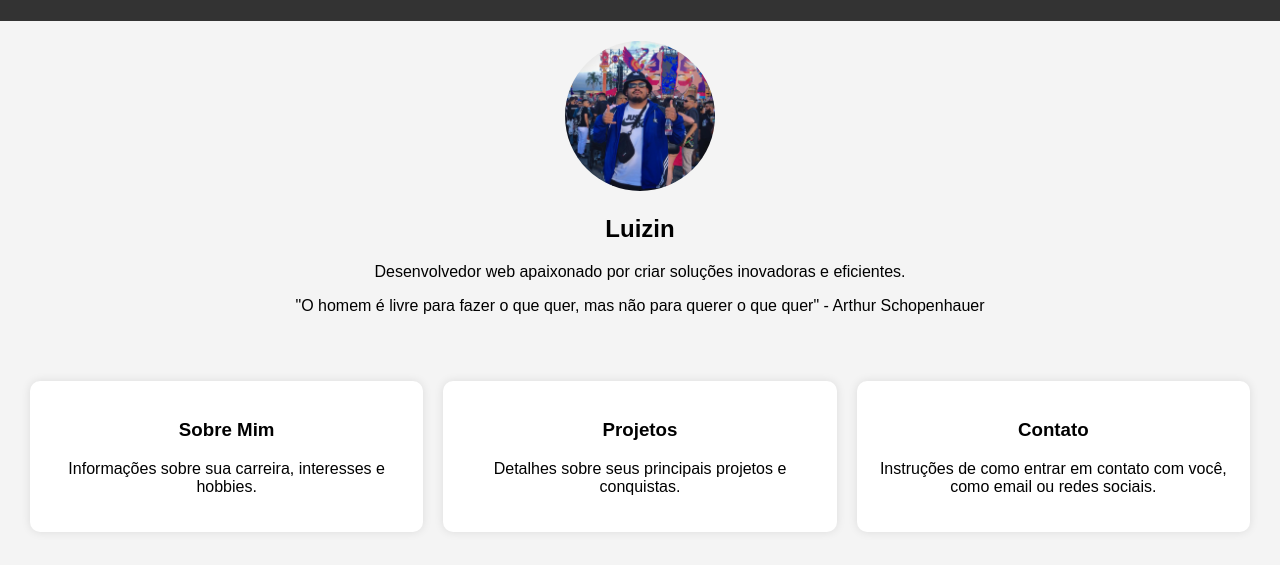
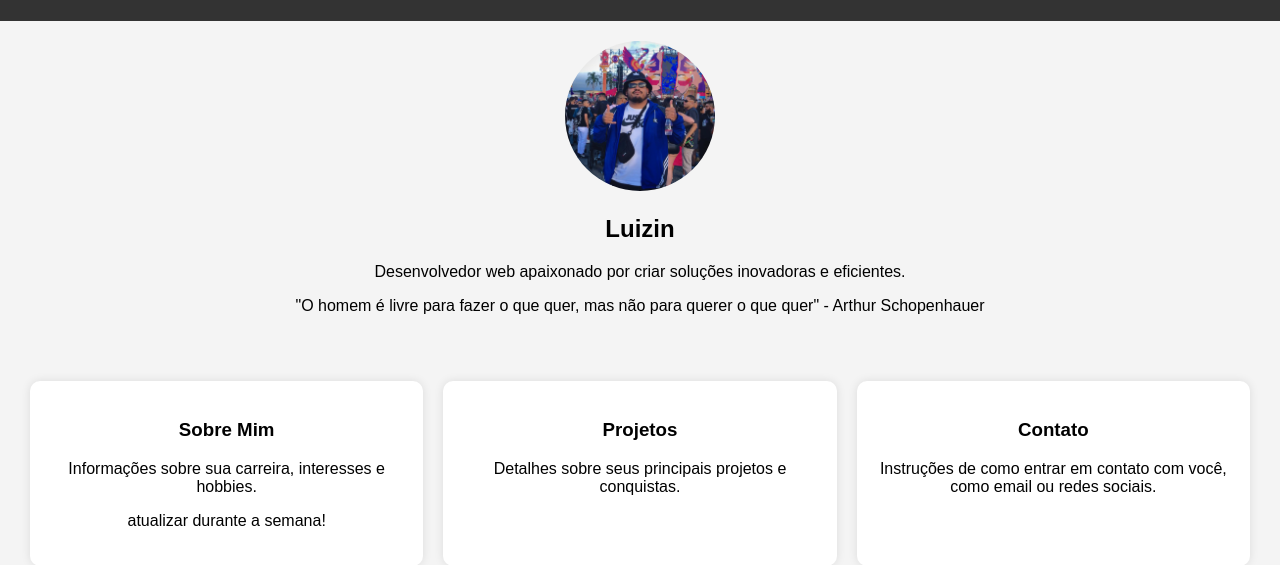
Before and after one commit to arrualuiz/06-Segunda-Versao-Alternativa, a plain HTML site: page index.html in a window 1280 px wide. Shown: the part 99-664 px from the top of the page. Drawn offline with Linux system fonts and the light colour scheme.

Commit message:
refeactor: alter index.html

```diff
--- a/index.html
+++ b/index.html
@@ -20,6 +20,7 @@
         <div class="column">
             <h3>Sobre Mim</h3>
             <p>Informações sobre sua carreira, interesses e hobbies.</p>
+            <p>atualizar durante a semana!</p>
         </div>
         <div class="column">
             <h3>Projetos</h3>
```
